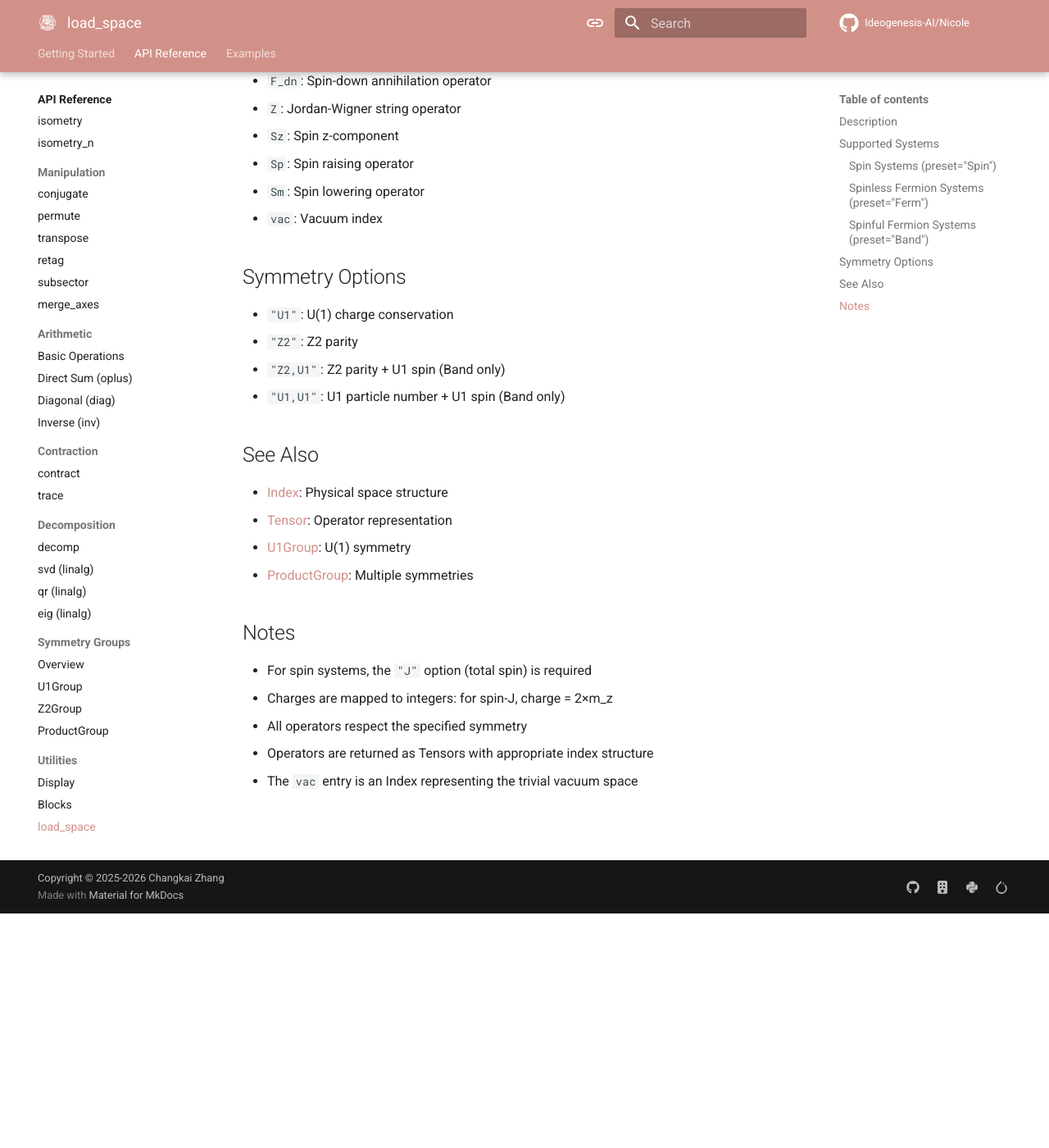
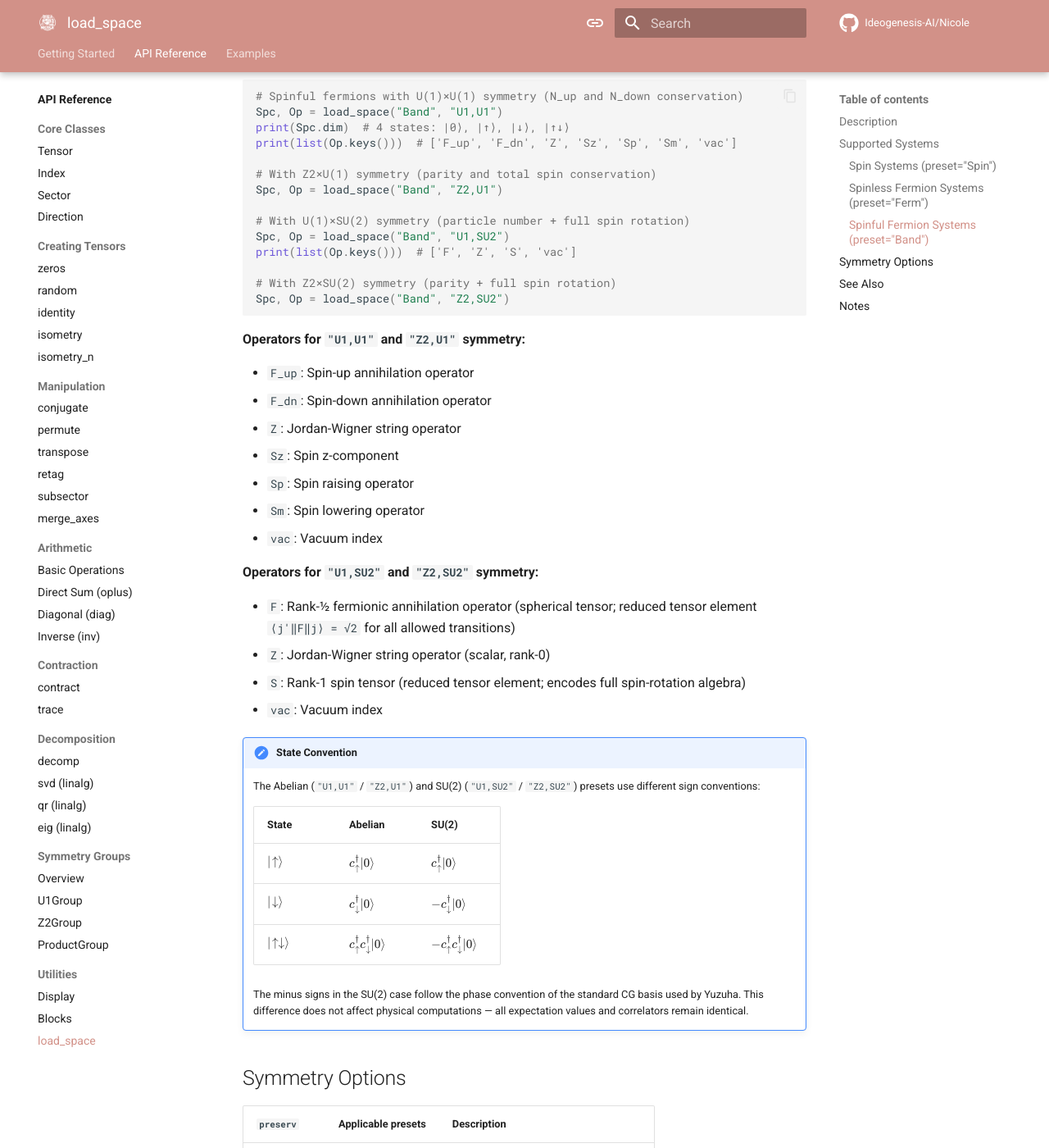
Before and after one commit to Ideogenesis-AI/Nicole, an MkDocs documentation site: the page built from docs/api/utilities/load_space.md, in a window 1280 px wide and 1400 px high, scrolled down 1816 px. Shown: the whole window at 82% size. Built offline with MkDocs 1.6.1 and Material for MkDocs 9.7.7, drawn with Linux system fonts in a browser that asks for light colours; comment, search, counter and statistics services are not loaded; the version menu is left out; before the commit the page ends 2930 px from its top, so only the background shows below that; some of the changed text lies outside the part shown.

Commit message:
Update load_space documentation to clarify preset operators and state conventions for U(1) and SU(2) symmetries
This commit enhances the load_space documentation by specifying the operators returned for different symmetry presets, including U(1) and SU(2). It introduces detailed explanations of the state conventions used in these systems, highlighting the differences in sign conventions between Abelian and non-Abelian cases. Additionally, new examples are provided to illustrate the behavior of the load_space function with various symmetry combinations, improving user understanding of quantum many-body systems within the Nicole library.

````diff
--- a/docs/api/utilities/load_space.md
+++ b/docs/api/utilities/load_space.md
@@ -30,12 +30,22 @@ print(list(Op.keys()))  # ['Sp', 'Sm', 'Sz', 'vac']
 # Spin-1 system
 Spc, Op = load_space("Spin", "U1", {"J": 1.0})
 print(Spc.dim)  # 3 states: |-1⟩, |0⟩, |+1⟩
+
+# Spin-1/2 with full SU(2) symmetry (spin-rotation invariance)
+Spc, Op = load_space("Spin", "SU2", {"J": 0.5})
+print(Spc.dim)        # 1 multiplet (one doublet sector)
+print(Spc.num_states) # 2 physical states
+print(list(Op.keys()))  # ['S', 'vac']
 ```
 
-**Operators returned:**
+**Operators for `"U1"` symmetry:**
 - `Sp`: Spin raising operator (S+)
 - `Sm`: Spin lowering operator (S-)
 - `Sz`: Spin z-component operator
+- `vac`: Vacuum index (trivial space)
+
+**Operators for `"SU2"` symmetry:**
+- `S`: Rank-1 spherical tensor (stores the reduced tensor element via the Wigner–Eckart theorem; encodes all three components Sz, S+, S− in one object)
 - `vac`: Vacuum index (trivial space)
 
 ### Spinless Fermion Systems (`preset="Ferm"`)
@@ -66,9 +76,16 @@ print(list(Op.keys()))  # ['F_up', 'F_dn', 'Z', 'Sz', 'Sp', 'Sm', 'vac']
 
 # With Z2×U(1) symmetry (parity and total spin conservation)
 Spc, Op = load_space("Band", "Z2,U1")
+
+# With U(1)×SU(2) symmetry (particle number + full spin rotation)
+Spc, Op = load_space("Band", "U1,SU2")
+print(list(Op.keys()))  # ['F', 'Z', 'S', 'vac']
+
+# With Z2×SU(2) symmetry (parity + full spin rotation)
+Spc, Op = load_space("Band", "Z2,SU2")
 ```
 
-**Operators returned:**
+**Operators for `"U1,U1"` and `"Z2,U1"` symmetry:**
 - `F_up`: Spin-up annihilation operator
 - `F_dn`: Spin-down annihilation operator
 - `Z`: Jordan-Wigner string operator
@@ -77,24 +94,49 @@ Spc, Op = load_space("Band", "Z2,U1")
 - `Sm`: Spin lowering operator
 - `vac`: Vacuum index
 
+**Operators for `"U1,SU2"` and `"Z2,SU2"` symmetry:**
+- `F`: Rank-1/2 fermionic annihilation operator (spherical tensor; reduced tensor element `⟨j'‖F‖j⟩ = √2` for all allowed transitions)
+- `Z`: Jordan-Wigner string operator (scalar, rank-0)
+- `S`: Rank-1 spin tensor (reduced tensor element; encodes full spin-rotation algebra)
+- `vac`: Vacuum index
+
+!!! note "State Convention"
+    The Abelian (`"U1,U1"` / `"Z2,U1"`) and SU(2) (`"U1,SU2"` / `"Z2,SU2"`) presets use different sign conventions:
+
+    | State | Abelian | SU(2) |
+    |-------|---------|-------|
+    | \(\vert\!\uparrow\rangle\) | \(c^\dagger_\uparrow \vert 0\rangle\) | \(c^\dagger_\uparrow \vert 0\rangle\) |
+    | \(\vert\!\downarrow\rangle\) | \(c^\dagger_\downarrow \vert 0\rangle\) | \(-c^\dagger_\downarrow \vert 0\rangle\) |
+    | \(\vert\!\uparrow\downarrow\rangle\) | \(c^\dagger_\uparrow c^\dagger_\downarrow \vert 0\rangle\) | \(-c^\dagger_\uparrow c^\dagger_\downarrow \vert 0\rangle\) |
+
+    The minus signs in the SU(2) case follow the phase convention of the standard CG basis used by Yuzuha. This difference does not affect physical computations — all expectation values and correlators remain identical.
+
 ## Symmetry Options
 
-- `"U1"`: U(1) charge conservation
-- `"Z2"`: Z2 parity
-- `"Z2,U1"`: Z2 parity + U1 spin (Band only)
-- `"U1,U1"`: U1 particle number + U1 spin (Band only)
+| `preserv` | Applicable presets | Description |
+|-----------|-------------------|-------------|
+| `"U1"` | Spin, Ferm | U(1) charge/magnetization conservation |
+| `"Z2"` | Ferm | Z2 parity conservation |
+| `"SU2"` | Spin | Full SU(2) spin-rotation symmetry |
+| `"U1,U1"` | Band | U(1) particle number + U(1) spin |
+| `"Z2,U1"` | Band | Z2 parity + U(1) spin |
+| `"U1,SU2"` | Band | U(1) particle number + full SU(2) spin |
+| `"Z2,SU2"` | Band | Z2 parity + full SU(2) spin |
 
 ## See Also
 
 - [Index](../core/index-class.md): Physical space structure
 - [Tensor](../core/tensor.md): Operator representation
 - [U1Group](../symmetry/u1-group.md): U(1) symmetry
+- [SU2Group](../symmetry/su2-group.md): SU(2) symmetry
 - [ProductGroup](../symmetry/product-group.md): Multiple symmetries
+- [Examples: Load Space](../../examples/advanced/load-space-examples.md)
 
 ## Notes
 
-- For spin systems, the `"J"` option (total spin) is required
-- Charges are mapped to integers: for spin-J, charge = 2×m_z
-- All operators respect the specified symmetry
-- Operators are returned as Tensors with appropriate index structure
-- The `vac` entry is an Index representing the trivial vacuum space
+- For spin systems, the `"J"` option (total spin) is required for all symmetry choices
+- For U(1) spin systems, charges are `2×m_z` (doubled to keep integers)
+- For SU(2) systems, charges are `2j` integers; `Spc.num_states` gives the total physical Hilbert space dimension
+- SU(2) operators store **reduced tensor elements** (Wigner–Eckart theorem); some are 3rd order tensors with an auxiliary index carrying the spin-channel label
+- The `vac` entry is an `Index` representing the trivial vacuum space (neutral charge, dim=1)
+- All operators are returned as `Tensor` objects except `vac`, which is an `Index`
````
Also changed, not shown: other parts of docs/api/utilities/load_space.md (+1 -1 lines).
